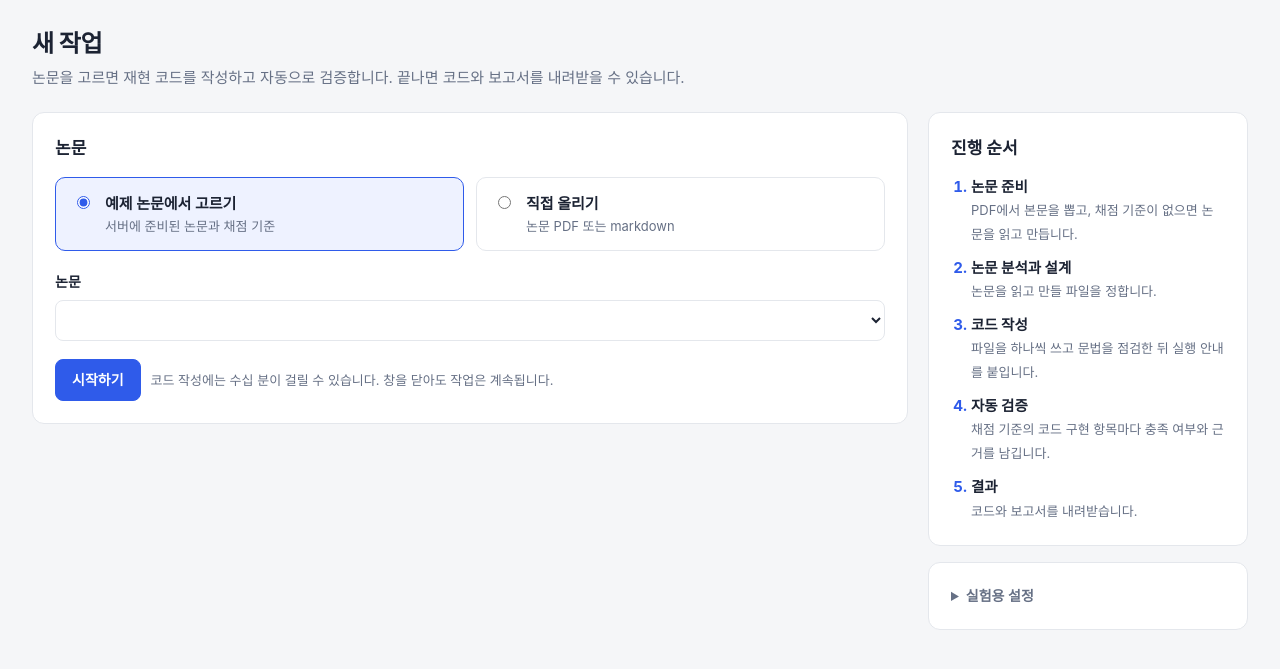
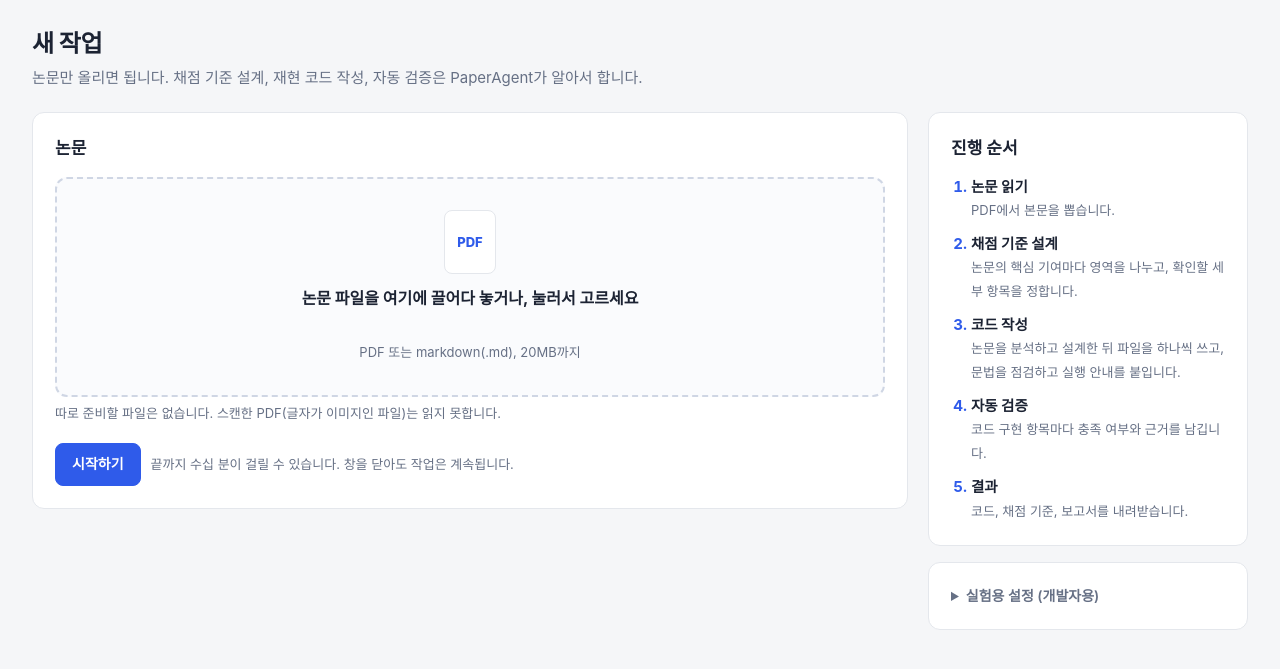
Before and after one commit to nguyenthingocduyen0405/paper2agent, a FastAPI app: page /new in a window 1280 px wide. Shown: the part 61-730 px from the top of the page. Run offline with FastAPI, Linux system fonts and the light colour scheme; lists and menus that the app fills with data are empty; some web fonts are replaced.

Commit message:
web: the user uploads only the paper; PaperAgent designs the rubric
The form still asked for a rubric file and an addendum, which a researcher
does not have. The new-job page now has a single drop zone for the paper
(PDF or markdown); the rubric is always designed from the paper. The
PaperBench examples, item limit, mock judging and skip-agent options moved
into a collapsed developer section.

- Job page: a "채점 기준 전체" card lists every rubric item by section with
  its category (code implementation / execution / result check), drawn
  outside the 3-second live refresh; the page reloads once when the
  rubric first appears.
- Report: a rubric section and a checklist of execution and result items
  for the researcher to verify after running the code; the zip includes
  the rubric as PAPERAGENT_RUBRIC.json.
- Opened <details> stay open across live refreshes.

Co-Authored-By: Claude Opus 5.5 <noreply@anthropic.com>

```diff
--- a/mini-paperbench/web/app.py
+++ b/mini-paperbench/web/app.py
@@ -106,7 +106,6 @@ async def _read_upload(f: UploadFile | None) -> bytes | None:
 @app.post("/jobs")
 async def create_job(
     request: Request,
-    source: str = Form("library"),
     library_key: str = Form(""),
     paper_file: UploadFile | None = File(None),
     rubric_file: UploadFile | None = File(None),
@@ -115,8 +114,10 @@ async def create_job(
     mock: str = Form(""),
     skip_submission: str = Form(""),
 ):
-    form = {"source": source, "library_key": library_key, "limit": limit, "mock": mock,
-            "skip_submission": skip_submission}
+    # 사용자는 논문만 올린다. 예제 논문(실험용 설정)을 고르면 그것을 쓴다.
+    # rubric_file, addendum_file은 화면에는 없고 API로 시험할 때만 쓴다(없으면 채점 기준을 자동으로 설계한다).
+    source = "library" if library_key else "upload"
+    form = {"library_key": library_key, "limit": limit, "mock": mock, "skip_submission": skip_submission}
     errors = []
     limit = limit.strip()
     if limit and (not limit.isdigit() or int(limit) < 1):
@@ -237,6 +238,9 @@ def download_zip(job_id: str):
         report = views.report_md(job)
         if report:
             z.writestr(str(root / "PAPERAGENT_REPORT.md"), report)
+        rubric = Path(job["paper_dir"]) / "rubric.json"
+        if rubric.is_file():
+            z.write(rubric, root / "PAPERAGENT_RUBRIC.json")
     return Response(buf.getvalue(), media_type="application/zip",
                     headers={"Content-Disposition": f'attachment; filename="paperagent-{job_id}.zip"'})
 
--- a/mini-paperbench/web/orchestrator.py
+++ b/mini-paperbench/web/orchestrator.py
@@ -76,7 +76,8 @@ def _finish_prepare(job: dict) -> None:
     total, code_dev = store.count_leaves(paper_dir / "rubric.json")
     store.plan_judging(job, total, code_dev)
     if job.get("rubric_auto"):
-        store.add_event(job, f"논문을 읽고 채점 기준 {total}개 항목을 만들었습니다 (코드 구현 {code_dev}개)")
+        sections = len(json.loads((paper_dir / "rubric.json").read_text()).get("sub_tasks", []))
+        store.add_event(job, f"채점 기준을 설계했습니다: {sections}개 영역, {total}개 항목 (코드 구현 {code_dev}개)")
     store.add_event(job, "논문 준비를 마쳤습니다")
 
 
@@ -87,7 +88,7 @@ def step(job: dict, busy: dict) -> None:
         args = ["--paper-dir", job["paper_dir"]] + (["--make-rubric"] if job.get("rubric_auto") else [])
         k8s.create_job("prepare", prepare_job(job), args)
         job.update(stage="prepare", prepare_started_at=time.time())
-        what = [x for x, on in (("PDF 변환", job.get("prepare_pdf")), ("채점 기준 만들기", job.get("rubric_auto"))) if on]
+        what = [x for x, on in (("PDF 읽기", job.get("prepare_pdf")), ("채점 기준 설계", job.get("rubric_auto"))) if on]
         store.add_event(job, f"논문 준비를 시작했습니다 ({', '.join(what)})")
 
     elif stage == "prepare":
--- a/mini-paperbench/web/static/app.js
+++ b/mini-paperbench/web/static/app.js
@@ -11,7 +11,18 @@
       if (!running()) return;
       try {
         const r = await fetch(live.dataset.url, { cache: "no-store" });
-        if (r.ok) live.innerHTML = await r.text();
+        if (r.ok) {
+          // 펼쳐 둔 목록(채점 기준 등)은 새로 받아도 펼친 채로 둔다
+          const open = [...live.querySelectorAll("details[id]")].filter((d) => d.open).map((d) => d.id);
+          live.innerHTML = await r.text();
+          open.forEach((id) => { const d = document.getElementById(id); if (d) d.open = true; });
+          // 논문 준비가 끝나 채점 기준이 막 생겼으면 한 번 새로 고쳐 채점 기준 전체를 보여 준다
+          const s = live.querySelector("[data-status]");
+          if (s && s.dataset.rubric === "1" && !document.getElementById("rubric-card")) {
+            location.reload();
+            return;
+          }
+        }
       } catch (e) {
         // 네트워크가 잠깐 끊겨도 다음 차례에 다시 받는다
       }
@@ -30,15 +41,29 @@
     });
   });
 
-  // 새 작업: 논문 출처에 맞는 입력만 보인다
+  // 새 작업: 논문 파일을 끌어다 놓거나 눌러서 고른다
+  const drop = document.getElementById("drop");
+  if (drop) {
+    const input = drop.querySelector("input[type=file]");
+    const name = drop.querySelector(".drop-name");
+    const show = () => {
+      const f = input.files[0];
+      name.textContent = f ? `${f.name} (${(f.size / 1024 / 1024).toFixed(1)} MB)` : "";
+      drop.classList.toggle("has-file", !!f);
+    };
+    input.addEventListener("change", show);
+    ["dragenter", "dragover"].forEach((t) => drop.addEventListener(t, (e) => { e.preventDefault(); drop.classList.add("over"); }));
+    ["dragleave", "drop"].forEach((t) => drop.addEventListener(t, (e) => { e.preventDefault(); drop.classList.remove("over"); }));
+    drop.addEventListener("drop", (e) => {
+      if (e.dataTransfer.files.length) {
+        input.files = e.dataTransfer.files;
+        show();
+      }
+    });
+    show();
+  }
   const form = document.getElementById("new-job");
   if (form) {
-    const sync = () => {
-      const v = form.querySelector("input[name=source]:checked").value;
-      form.querySelectorAll("[data-show]").forEach((el) => { el.hidden = el.dataset.show !== v; });
-    };
-    form.querySelectorAll("input[name=source]").forEach((el) => el.addEventListener("change", sync));
-    sync();
     form.addEventListener("submit", () => {
       const b = form.querySelector("button[type=submit]");
       b.disabled = true;
--- a/mini-paperbench/web/static/style.css
+++ b/mini-paperbench/web/static/style.css
@@ -219,6 +219,37 @@ select, input[type=number], input[type=file] {
 }
 input[type=file] { padding: 8px; }
 select:focus, input:focus { outline: 2px solid var(--accent-weak); border-color: var(--accent); }
+/* 논문 파일 놓는 곳 */
+.drop {
+  position: relative; display: flex; flex-direction: column; align-items: center; justify-content: center; gap: 6px;
+  min-height: 220px; padding: 28px 20px; text-align: center; cursor: pointer;
+  border: 2px dashed #cfd6e4; border-radius: var(--radius); background: #fafbfd;
+  transition: border-color 0.15s, background 0.15s;
+}
+.drop:hover, .drop.over, .drop:focus-within { border-color: var(--accent); background: var(--accent-weak); }
+.drop.has-file { border-style: solid; border-color: var(--ok); background: var(--ok-weak); }
+.drop input[type=file] { position: absolute; width: 1px; height: 1px; opacity: 0; pointer-events: none; }
+.drop-icon {
+  display: grid; place-items: center; width: 52px; height: 64px; margin-bottom: 6px; border-radius: 8px;
+  background: #fff; border: 1px solid var(--line); font-size: 13px; font-weight: 800; color: var(--accent);
+}
+.drop-title { font-size: 16px; }
+.drop-name { font-weight: 600; color: var(--ok); min-height: 1.2em; }
+
+.alert.info { background: var(--accent-weak); color: #1d3a9e; border-color: #cdd8fb; }
+
+/* 채점 기준 전체 */
+details.rubric-all > summary { cursor: pointer; font-weight: 700; font-size: 17px; list-style-position: outside; }
+details.rubric-all[open] > summary { margin-bottom: 8px; }
+.rubric-sec { margin-top: 16px; }
+.rubric-sec h3 { margin-bottom: 6px; }
+.rubric-items { list-style: none; margin: 0; padding: 0; }
+.rubric-items li { display: flex; gap: 10px; align-items: flex-start; padding: 7px 0; border-top: 1px solid var(--line); font-size: 14px; }
+.rubric-items li:first-child { border-top: 0; }
+.rubric-items .cat { flex: none; width: 76px; text-align: center; }
+.badge.cd { background: var(--accent-weak); color: var(--accent); }
+.badge.other { background: #f2f4f7; color: var(--muted); }
+
 details.adv { border-top: 1px solid var(--line); padding-top: 16px; margin: 4px 0 20px; }
 details.adv summary { cursor: pointer; font-weight: 600; font-size: 14px; color: var(--muted); margin-bottom: 14px; }
 
--- a/mini-paperbench/web/templates/_live.html
+++ b/mini-paperbench/web/templates/_live.html
@@ -1,5 +1,5 @@
 {% set st = status_label(job) %}
-<div data-status="{{ job.status }}">
+<div data-status="{{ job.status }}" data-rubric="{{ 1 if rubric else 0 }}">
   <div class="statusline">
     <span class="badge {{ st[1] }}">{{ st[0] }}</span>
     <span class="muted small">{% if job.status == 'running' %}진행 {{ elapsed }}{% else %}걸린 시간 {{ elapsed }}{% endif %}</span>
@@ -44,7 +44,7 @@
               {% endfor %}
             </ul>
             {% if job.rubric_auto %}
-            <p class="small muted mt">채점 기준(rubric)이 없어 논문을 읽고 자동으로 만듭니다. 논문 저자가 만든 기준이 아니므로 점수는 참고용입니다.</p>
+            <p class="small muted mt">논문을 읽고 핵심 기여마다 영역을 나눈 뒤, 영역마다 코드에서 확인할 수 있는 세부 항목을 정합니다.</p>
             {% endif %}
           </div>
           {% if log %}
@@ -134,7 +134,7 @@
       <div class="alert warn"><strong>모의 채점 결과입니다.</strong> 시스템 시험용으로 LLM을 부르지 않고 무작위 점수를 매겼습니다. 점수에 의미가 없습니다.</div>
       {% endif %}
       {% if job.rubric_auto %}
-      <div class="alert warn"><strong>자동으로 만든 채점 기준입니다.</strong> 논문을 읽고 LLM이 만든 기준으로 검증했습니다. 논문 저자가 만든 기준(PaperBench)이 아니므로 점수는 참고용입니다.</div>
+      <div class="alert info">채점 기준은 PaperAgent가 논문을 읽고 설계했습니다. 아래 <a href="#rubric-card">채점 기준 전체</a>에서 볼 수 있습니다.</div>
       {% endif %}
       <div class="stats">
         <div class="stat">
--- a/mini-paperbench/web/templates/index.html
+++ b/mini-paperbench/web/templates/index.html
@@ -3,7 +3,7 @@
 <div class="pagehead">
   <div>
     <h1>작업 목록</h1>
-    <p class="sub">논문을 올리면 재현 코드를 작성하고, 채점 기준에 따라 자동으로 검증합니다.</p>
+    <p class="sub">논문만 올리면 채점 기준 설계, 재현 코드 작성, 자동 검증까지 알아서 진행합니다.</p>
   </div>
   <a class="btn btn-primary" href="/new">새 작업</a>
 </div>
--- a/mini-paperbench/web/templates/new.html
+++ b/mini-paperbench/web/templates/new.html
@@ -2,7 +2,7 @@
 {% block title %}새 작업 - PaperAgent{% endblock %}
 {% block content %}
 <h1>새 작업</h1>
-<p class="sub">논문을 고르면 재현 코드를 작성하고 자동으로 검증합니다. 끝나면 코드와 보고서를 내려받을 수 있습니다.</p>
+<p class="sub">논문만 올리면 됩니다. 채점 기준 설계, 재현 코드 작성, 자동 검증은 PaperAgent가 알아서 합니다.</p>
 
 {% if errors %}
 <div class="alert bad">
@@ -13,46 +13,18 @@
 <form method="post" action="/jobs" enctype="multipart/form-data" class="cols" id="new-job">
   <div class="col-main card form">
     <h2>논문</h2>
-    <div class="choice">
-      <label>
-        <input type="radio" name="source" value="library" {% if form.source != 'upload' %}checked{% endif %}>
-        <span><strong>예제 논문에서 고르기</strong><span class="muted small">서버에 준비된 논문과 채점 기준</span></span>
-      </label>
-      <label>
-        <input type="radio" name="source" value="upload" {% if form.source == 'upload' %}checked{% endif %}>
-        <span><strong>직접 올리기</strong><span class="muted small">논문 PDF 또는 markdown</span></span>
-      </label>
-    </div>
+    <label class="drop" id="drop">
+      <input type="file" name="paper_file" id="paper_file" accept=".pdf,.md,.markdown,.txt">
+      <span class="drop-icon" aria-hidden="true">PDF</span>
+      <strong class="drop-title">논문 파일을 여기에 끌어다 놓거나, 눌러서 고르세요</strong>
+      <span class="drop-name"></span>
+      <span class="muted small">PDF 또는 markdown(.md), 20MB까지</span>
+    </label>
+    <p class="hint">따로 준비할 파일은 없습니다. 스캔한 PDF(글자가 이미지인 파일)는 읽지 못합니다.</p>
 
-    <div class="field" data-show="library">
-      <label class="title" for="library_key">논문</label>
-      <select name="library_key" id="library_key">
-        {% for p in library %}
-        <option value="{{ p.key }}" {% if form.library_key == p.key %}selected{% endif %}>[{{ p.kind }}] {{ p.title }} (검증 항목 {{ p.code_dev or p.leaves }}개)</option>
-        {% endfor %}
-      </select>
-    </div>
-
-    <div data-show="upload">
-      <div class="field">
-        <label class="title" for="paper_file">논문 <span class="tag">필수</span></label>
-        <input type="file" name="paper_file" id="paper_file" accept=".pdf,.md,.markdown,.txt">
-        <p class="hint">PDF 또는 markdown(.md) 파일입니다. PDF는 본문을 뽑아 씁니다. 스캔한 PDF(이미지)는 읽지 못하고, 수식과 표는 일부 깨질 수 있습니다.</p>
-      </div>
-      <div class="field">
-        <label class="title" for="rubric_file">채점 기준 rubric.json <span class="tag opt">선택</span></label>
-        <input type="file" name="rubric_file" id="rubric_file" accept=".json">
-        <p class="hint">비워 두면 논문을 읽고 채점 기준을 자동으로 만듭니다(참고용). PaperBench 형식 채점 기준이 있으면 올려 주세요.</p>
-      </div>
-      <div class="field">
-        <label class="title" for="addendum_file">추가 설명 addendum.md <span class="tag opt">선택</span></label>
-        <input type="file" name="addendum_file" id="addendum_file" accept=".md,.markdown,.txt">
-      </div>
-    </div>
-
-    <div class="actions">
+    <div class="actions mt">
       <button class="btn btn-primary" type="submit">시작하기</button>
-      <span class="muted small">코드 작성에는 수십 분이 걸릴 수 있습니다. 창을 닫아도 작업은 계속됩니다.</span>
+      <span class="muted small">끝까지 수십 분이 걸릴 수 있습니다. 창을 닫아도 작업은 계속됩니다.</span>
     </div>
   </div>
 
@@ -60,17 +32,27 @@
     <div class="card">
       <h2>진행 순서</h2>
       <ol class="flow">
-        <li><strong>논문 준비</strong><span class="muted small">PDF에서 본문을 뽑고, 채점 기준이 없으면 논문을 읽고 만듭니다.</span></li>
-        <li><strong>논문 분석과 설계</strong><span class="muted small">논문을 읽고 만들 파일을 정합니다.</span></li>
-        <li><strong>코드 작성</strong><span class="muted small">파일을 하나씩 쓰고 문법을 점검한 뒤 실행 안내를 붙입니다.</span></li>
-        <li><strong>자동 검증</strong><span class="muted small">채점 기준의 코드 구현 항목마다 충족 여부와 근거를 남깁니다.</span></li>
-        <li><strong>결과</strong><span class="muted small">코드와 보고서를 내려받습니다.</span></li>
+        <li><strong>논문 읽기</strong><span class="muted small">PDF에서 본문을 뽑습니다.</span></li>
+        <li><strong>채점 기준 설계</strong><span class="muted small">논문의 핵심 기여마다 영역을 나누고, 확인할 세부 항목을 정합니다.</span></li>
+        <li><strong>코드 작성</strong><span class="muted small">논문을 분석하고 설계한 뒤 파일을 하나씩 쓰고, 문법을 점검하고 실행 안내를 붙입니다.</span></li>
+        <li><strong>자동 검증</strong><span class="muted small">코드 구현 항목마다 충족 여부와 근거를 남깁니다.</span></li>
+        <li><strong>결과</strong><span class="muted small">코드, 채점 기준, 보고서를 내려받습니다.</span></li>
       </ol>
     </div>
 
     <div class="card form">
-      <details class="adv" {% if form.limit or form.mock or form.skip_submission %}open{% endif %}>
-        <summary>실험용 설정</summary>
+      <details class="adv" {% if form.library_key or form.limit or form.mock or form.skip_submission %}open{% endif %}>
+        <summary>실험용 설정 (개발자용)</summary>
+        <div class="field">
+          <label class="title" for="library_key">예제 논문으로 시험</label>
+          <select name="library_key" id="library_key">
+            <option value="">쓰지 않음 (올린 논문 사용)</option>
+            {% for p in library %}
+            <option value="{{ p.key }}" {% if form.library_key == p.key %}selected{% endif %}>[{{ p.kind }}] {{ p.title }} (검증 항목 {{ p.code_dev or p.leaves }}개)</option>
+            {% endfor %}
+          </select>
+          <p class="hint">서버에 있는 예제와 그 채점 기준(PaperBench는 논문 저자가 만든 기준)을 씁니다. 고르면 올린 파일은 쓰지 않습니다.</p>
+        </div>
         <div class="field">
           <label class="title" for="limit">검증 항목 수 제한</label>
           <input type="number" min="1" name="limit" id="limit" value="{{ form.limit or '' }}" placeholder="비우면 전체">
```
Also changed, not shown: mini-paperbench/web/templates/job.html (+24 -0 lines), mini-paperbench/web/views.py (+51 -4 lines), mini-paperbench/k8s/README.md.
